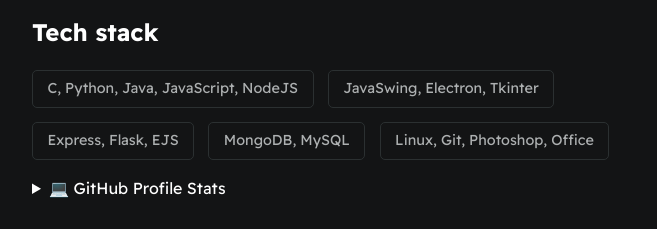
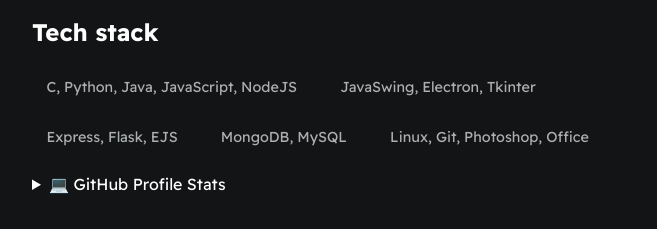
Before and after one commit to Abellache-Rabah/resume, a plain HTML site: page index.html in a window 1280 px wide. Shown: the part 556-785 px from the top of the page, 274-931 px from the left. Drawn offline with Linux system fonts and the light colour scheme.

Commit message:
removing borders

```diff
--- a/styles/main.css
+++ b/styles/main.css
@@ -123,8 +123,8 @@ li{
 }
 
 .card--techstack{
-    border: 1px solid var(--mainBorderColor);
-    border-radius: 5px;
+    /*border: 1px solid var(--mainBorderColor);
+    border-radius: 5px;*/
     padding: 0.5em 1em;
     align-items: center;
 }
```
